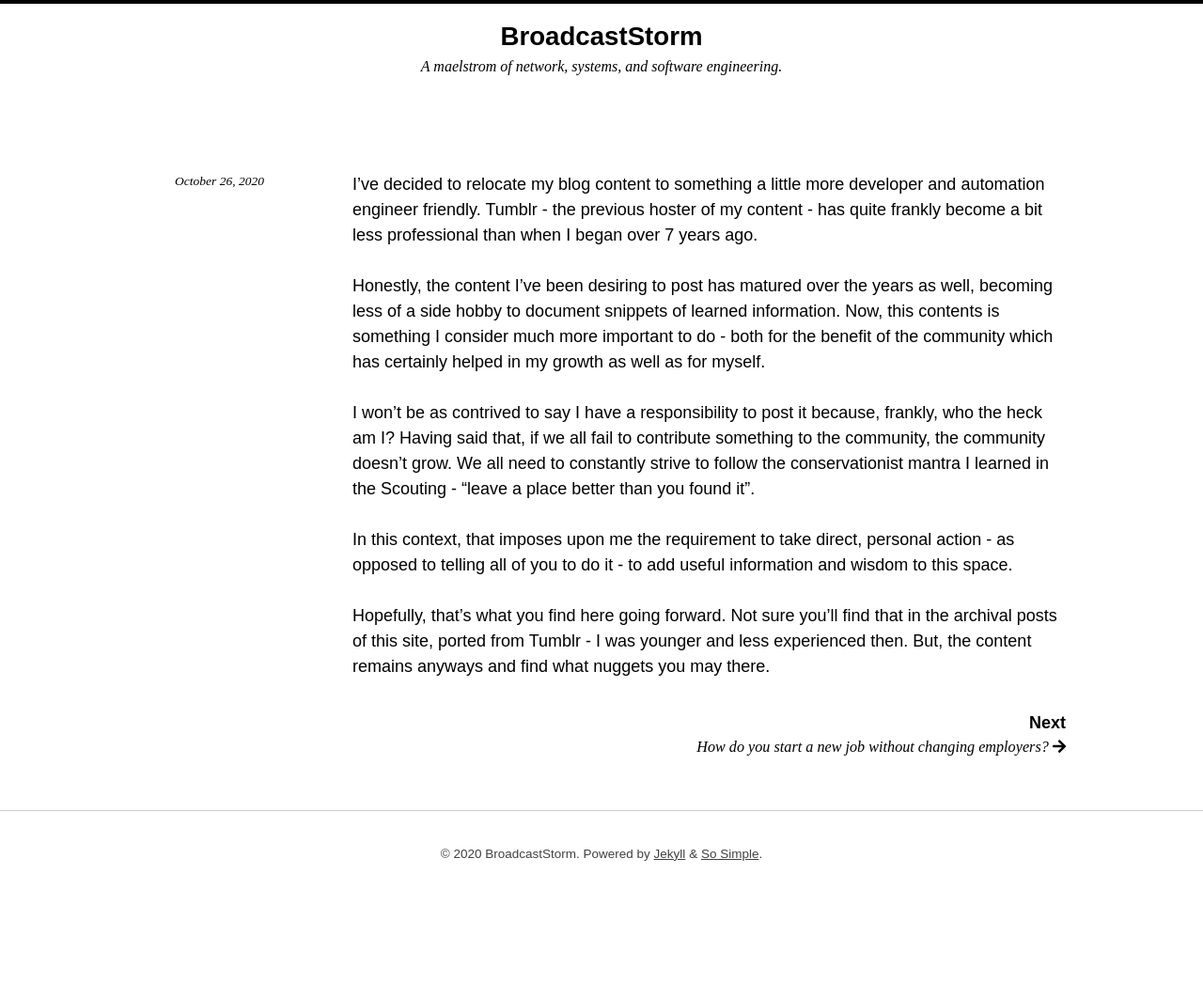
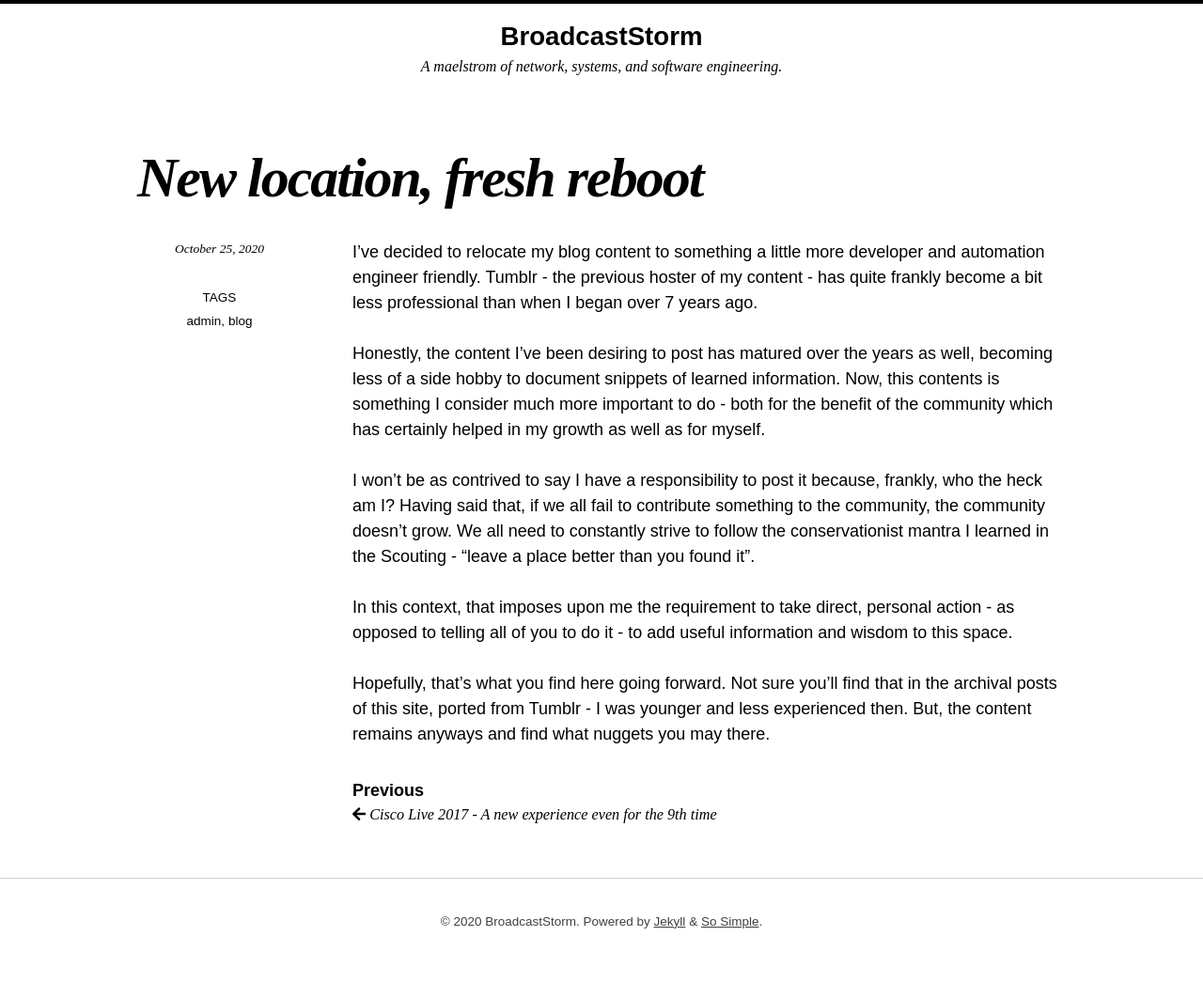
Before and after one commit to broadcaststorm/broadcaststorm.github.io, a Jekyll site: the page built from _posts/2020-10-25-blog-site-reboot.md, in a window 1280 px wide. Shown: the whole page at 94% size. Built offline with Jekyll 4.4.1, drawn with Linux system fonts in a browser that asks for light colours; nearby versions of some CDN libraries; our own code applies the rules of GitHub Pages for plain Markdown files; before the commit the page ends 991 px from its top, so only the background shows below that; part of the change alters nothing that is shown.

Commit message:
Fix issue with the date string

```diff
--- a/_posts/2020-10-25-blog-site-reboot.md
+++ b/_posts/2020-10-25-blog-site-reboot.md
@@ -1,8 +1,10 @@
 ---
 layout: post
 title:  "New location, fresh reboot"
-date:   2020-10-25 15:30: -0500
-categories: blog admin
+date:   2020-10-25
+tags:
+- blog
+- admin
 ---
 I've decided to relocate my blog content to something a little
 more developer and automation engineer friendly. Tumblr - the
```
